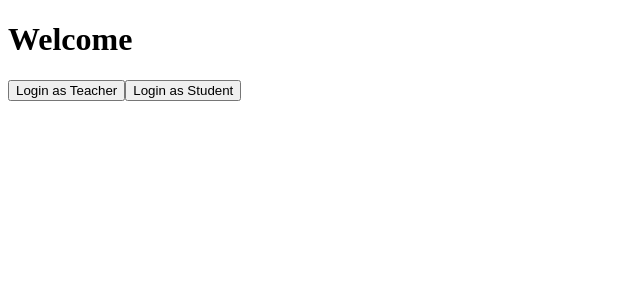
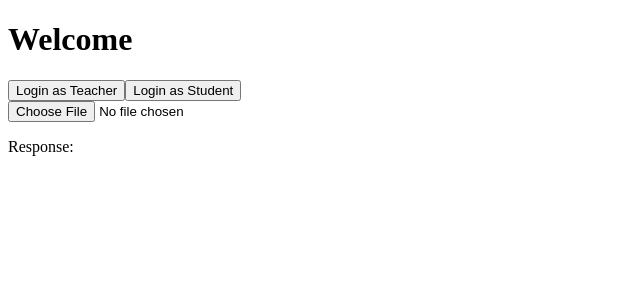
Before and after one commit to D-OJIER/TeachAssit, a Next.js app: page / in a window 1280 px wide. Shown: the top 300 px of the page, without its empty margins (0-640 px from the left). Built offline with nearby package versions, Linux system fonts and the light colour scheme.

Commit message:
added pdf analyser

```diff
--- /dev/null
+++ b/components/PdfUploader.js
@@ -0,0 +1,33 @@
+"use client";
+import { useState } from "react";
+
+export default function PDFUpload() {
+    const [response, setResponse] = useState("");
+
+    const handlePDFUpload = async (event) => {
+        const file = event.target.files[0];
+        if (!file) return;
+
+        const reader = new FileReader();
+        reader.readAsDataURL(file);
+        reader.onload = async () => {
+            const base64PDF = reader.result.split(",")[1]; // Extract Base64 data
+
+            const res = await fetch("/api/gemini", {
+                method: "POST",
+                headers: { "Content-Type": "application/json" },
+                body: JSON.stringify({ pdf: base64PDF }),
+            });
+
+            const data = await res.json();
+            setResponse(data.response || data.error);
+        };
+    };
+
+    return (
+        <div>
+            <input type="file" accept="application/pdf" onChange={handlePDFUpload} />
+            <p>Response: {response}</p>
+        </div>
+    );
+}
--- a/package.json
+++ b/package.json
@@ -10,7 +10,9 @@
   },
   "dependencies": {
     "@google-cloud/vision": "^4.3.3",
+    "@google/generative-ai": "^0.24.0",
     "@supabase/supabase-js": "^2.49.1",
+    "assistia": "file:",
     "atob": "^2.1.2",
     "firebase": "^11.4.0",
     "formidable": "^3.5.2",
--- /dev/null
+++ b/pages/api/gemini.js
@@ -0,0 +1,35 @@
+import { GoogleGenerativeAI } from "@google/generative-ai";
+
+export default async function handler(req, res) {
+    if (req.method !== "POST") {
+        return res.status(405).json({ error: "Method Not Allowed" });
+    }
+
+    try {
+        const { pdf } = req.body; // No need to use req.json() in Next.js API routes
+
+        if (!pdf) {
+            return res.status(400).json({ error: "PDF data is required" });
+        }
+
+        const genAI = new GoogleGenerativeAI(process.env.GEMINI_API_KEY);
+        const model = genAI.getGenerativeModel({ model: "models/gemini-1.5-pro" });
+
+        const result = await model.generateContent([
+            {
+                inlineData: {
+                    data: pdf, // Base64 encoded PDF
+                    mimeType: "application/pdf",
+                },
+            },
+            "Give only the content in text",
+        ]);
+
+        const responseText = result?.response?.text?.() || "No response received";
+
+        res.status(200).json({ response: responseText });
+    } catch (error) {
+        console.error("Gemini API Error:", error);
+        res.status(500).json({ error: error.message });
+    }
+}
--- a/pages/index.js
+++ b/pages/index.js
@@ -1,3 +1,4 @@
+import PDFUpload from "@/components/PdfUploader";
 import { useRouter } from "next/router";
 
 export default function Home() {
@@ -18,6 +19,7 @@ export default function Home() {
       >
         Login as Student
       </button>
+      <PDFUpload />
     </div>
   );
 }
--- a/pages/pdfWorker.js
+++ /dev/null
@@ -1,6 +0,0 @@
-import { getDocument, GlobalWorkerOptions } from "pdfjs-dist";
-
-// Manually set the worker source to a public CDN
-GlobalWorkerOptions.workerSrc = `https://cdnjs.cloudflare.com/ajax/libs/pdf.js/3.4.120/pdf.worker.min.js`;
-
-export { getDocument };
```
Also changed, not shown: 1 other file (tests, documents, lock files or other folders).
